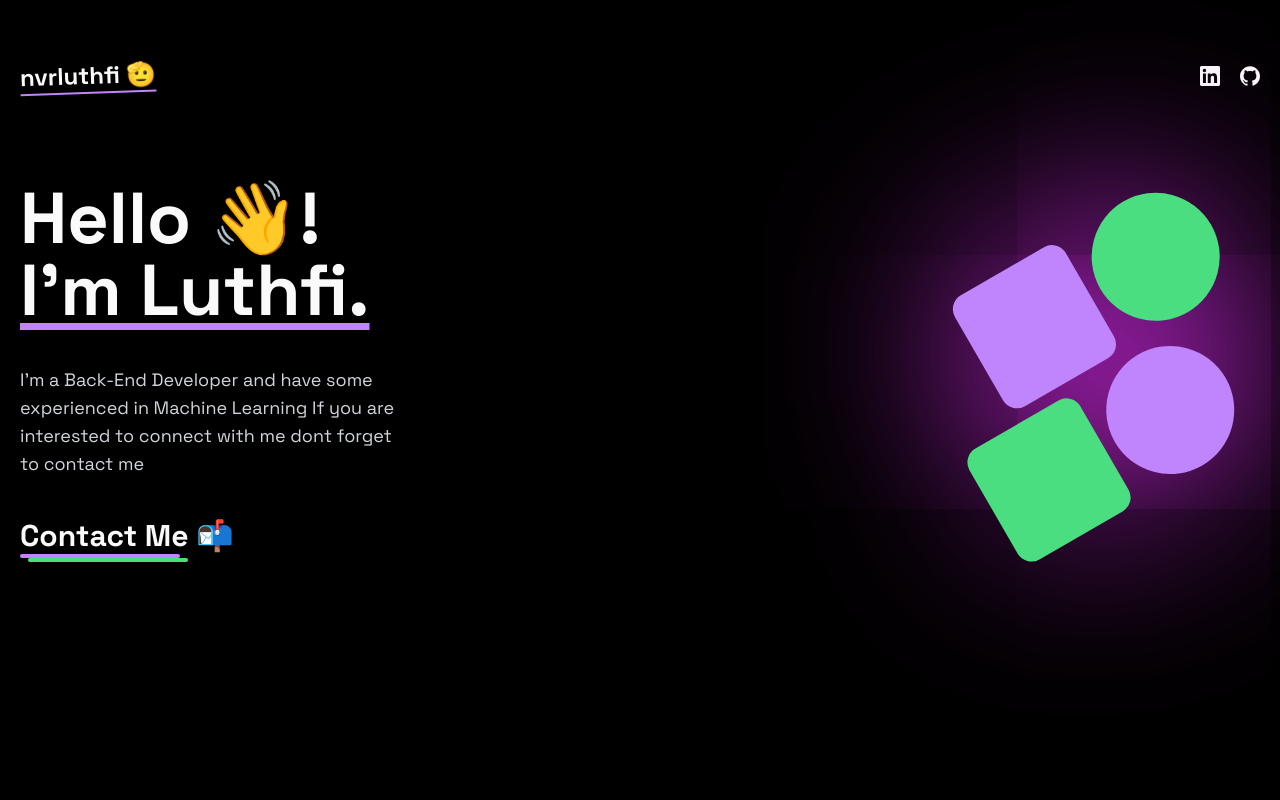
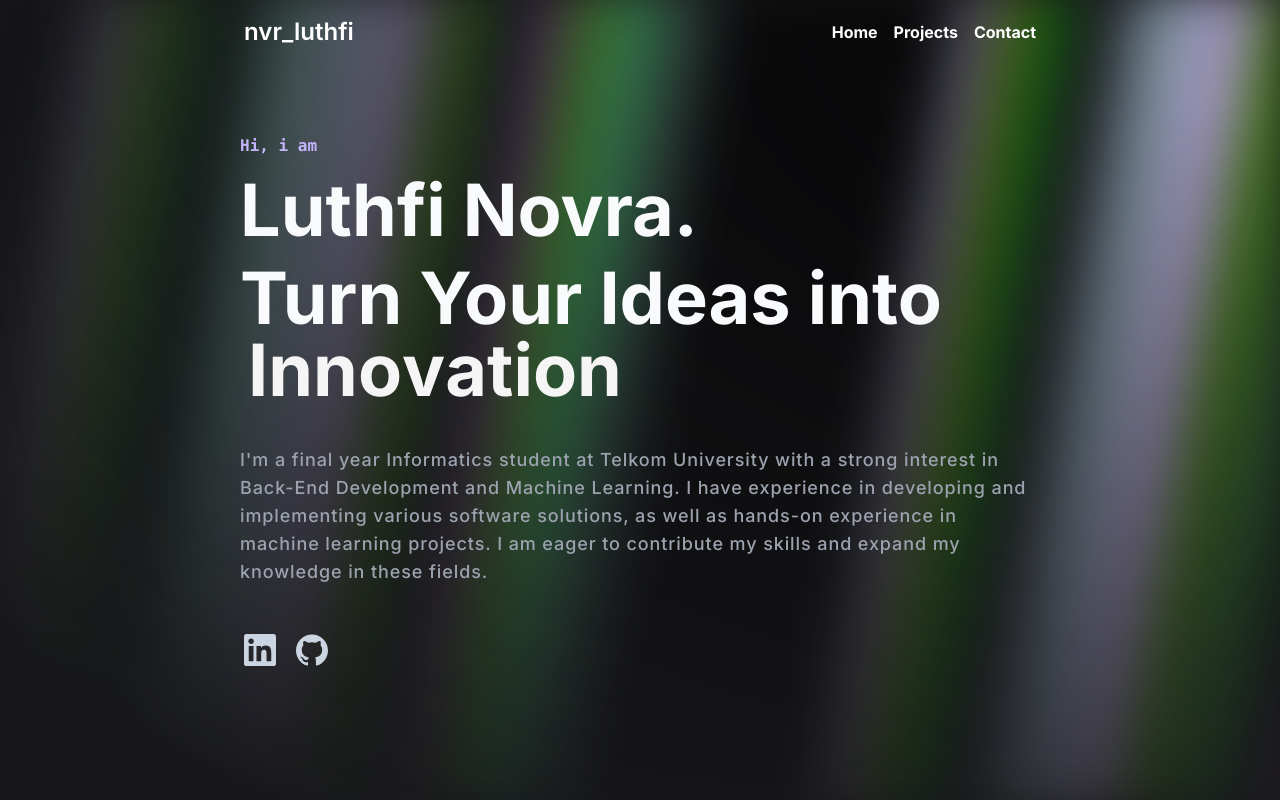
Before and after one commit to luthfinovra/web-portofolio, a Next.js app: page / in a window 1280 px wide. Built offline with nearby package versions, Linux system fonts and the light colour scheme.

Commit message:
Update Hero Section

```diff
--- a/app/(home)/components/HeroSection.tsx
+++ b/app/(home)/components/HeroSection.tsx
@@ -1,42 +1,84 @@
+import { FlipWords } from '@/components/ui/flip-words'
+import { motion } from 'framer-motion';
 import Link from 'next/link'
+import { useRouter } from 'next/router';
 import React from 'react'
+import { SiGithub, SiLinkedin } from 'react-icons/si';
 
 export default function HeroSection() {
-  return (
-    <div className='min-h-[60vh] flex flex-col-reverse gap-10 lg:gap-0 lg:flex-row items-center justify-between'>
-        <div className='space-y-10 text-center lg:text-left'>
-            <h1 className='text-4xl lg:text-7xl font-bold'>
-                Hello 👋!
-                <br /><span className=' underline underline-offset-8 decoration-purple-400'>{"I'm Luthfi."}</span>
-            </h1>
+    const words = ["Reality", "Innovation", "Creation", "Possibility", "Inspiration"]
+    const socials = [
+        {
+            link: "https://www.linkedin.com/in/luthfi-novra/",
+            label: "Linkedin",
+            Icon: SiLinkedin,
 
-            <p className='md:w-96 text-lg text-gray-300'>
-                {"I'm a Back-End Developer and have some experienced in Machine Learning If you are interested to connect with me dont forget to contact me"}
-            </p>
+        },
+        {
+            link: "https://github.com/luthfinovra/",
+            label: "Github",
+            Icon: SiGithub,
+        }
+    ]
+    return (
+        <div
+            className="h-full flex flex-col justify-center
+        px-12 2xl:px-72 xl:px-56 lg:px-32  md:px-28 sm:px-8 py-16 sm:py-28 "
+        >
+            <motion.span
+                initial={{ y: 10, opacity: 0 }}
+                animate={{ y: 0, opacity: 1 }}
+                className="text-violet-300 text-AAsecondary font-mono font-bold"
+            >
+                Hi, i am
+            </motion.span>
+            <motion.h1
+                initial={{ y: 10, opacity: 0 }}
+                animate={{ y: 0, opacity: 1 }}
+                className="text-slate-50 font-bold text-3xl lg:text-7xl sm:text-5xl md:text-6xl mt-4"
+            >
+                Luthfi Novra.
+            </motion.h1>
+            <motion.h2
+                initial={{ y: 10, opacity: 0 }}
+                animate={{ y: 0, opacity: 1 }}
+                className="text-slate-50 font-bold text-3xl lg:text-7xl sm:text-5xl md:text-6xl mt-4"
+            >
+                Turn Your Ideas into <FlipWords className="text-violet-300" words={words} />
+            </motion.h2>
 
-            <Link className='inline-block group' href={"mailto:luthfinovra19@gmail.com"}>
-            <div>
-                <h1 className='text-3xl font-bold group-hover:scale-105'>Contact Me 📬</h1>
-                <div className='w-40 h-1 bg-purple-400 rounded-full group-hover:bg-green-400 group-hover:translate-x-2 group-hover:h-1 transition-all'></div>
-                <div className='w-40 h-1 bg-green-400 rounded-full translate-x-2 group-hover:bg-purple-400 group-hover:translate-x-0 group-hover:h-1 transition-all'></div>
-            </div>
-            </Link>
+            <motion.h3
+                initial={{ y: 10, opacity: 0 }}
+                animate={{ y: 0, opacity: 1 }}
+                className="text-gray-400 text-sm md:text-lg sm:text-md mt-10 tracking-wider font-medium secondary"
+            >
+                I&apos;m a final year Informatics student at Telkom University with a strong interest in
+                Back-End Development and Machine Learning.
+                I have experience in developing and implementing various software solutions, as well as hands-on experience in machine learning projects.
+                I am eager to contribute my skills and expand my knowledge in these fields.
+                {/* <br className="2xl:block hidden" />creating and deploying them, as well as implementing the
+          front-end components to enable seamless user interactions. */}
+            </motion.h3>
+            <motion.div
+                initial={{ y: 10, opacity: 0 }}
+                animate={{ y: 0, opacity: 1 }}
+                className="mt-12 px-1"
+            >
+                <div className='flex items-center gap-5'>
+                    {socials.map((social, index) => {
+                        const Icon = social.Icon;
 
+                        return (
+                            <Link
+                                href={social.link}
+                                key={index}
+                                aria-label={social.label}
+                                target="_blank">
+                                <Icon className='text-slate-300 hover:text-violet-300 size-5 md:size-8 transition-all' />
+                            </Link>);
+                    })}
+                </div>
+            </motion.div>
         </div>
-            <div>
-                <div className='size-72 space-y-3 -rotate-[30deg] relative'>
-                    <div className='flex gap-3 translate-x-8'>
-                        <div className='size-32 rounded-2xl bg-purple-400'></div>
-                        <div className='size-32 rounded-full bg-green-400'></div>
-                    </div>
-                    <div className='flex gap-3 -translate-x-8'>
-                        <div className='size-32 rounded-2xl bg-green-400'></div>
-                        <div className='size-32 rounded-full bg-purple-400'></div>
-                    </div>
-
-                    <div className='glow absolute top-[40%] right-1/2 -z-10'></div>
-                </div>
-            </div>
-    </div>
-  )
+    );
 }
--- a/app/(home)/components/Navbar.tsx
+++ b/app/(home)/components/Navbar.tsx
@@ -1,40 +1,18 @@
-import { Icon } from 'lucide-react'
-import Link from 'next/link'
 import React from 'react'
-import { SiGithub, SiLinkedin } from 'react-icons/si'
 
 export default function Navbar() {
-    const socials = [
-        {
-            link: "https://www.linkedin.com/in/luthfi-novra/",
-            label: "Linkedin",
-            Icon: SiLinkedin,
-
-        },
-        {
-            link: "https://github.com/luthfinovra/",
-            label: "Github",
-            Icon: SiGithub,
-        }
-    ]
-  return (
-    <nav className='py-10 flex justify-between items-center'>
-        <h1 className='text-2xl font-bold underline underline-offset-8 decoration-purple-400 -rotate-2 hover:-rotate-2 hover:scale-110 hover:decoration-green-400 transition-all'>nvrluthfi 🫡</h1>
-
-        <div className='flex items-center gap-5'>
-            {socials.map((social, index)=>{
-                const Icon = social.Icon;
-
-                return (
-                <Link
-                    href={social.link}
-                    key={index}
-                    aria-label={social.label}
-                    target="_blank">
-                    <Icon className='size-5 hover:scale-125 transition-all'/>
-                </Link>);
-            })}
-        </div>
-    </nav>
-  )
+    return (
+        <nav className="absolute top-0 left-0 right-0 z-50 px-5 text-white">
+            <div className="x-12 2xl:px-72 xl:px-56 lg:px-32  md:px-28 sm:px-8">
+                <div className="flex items-center justify-between h-16">
+                    <span className="text-2xl dark:text-white font-semibold">nvr_luthfi</span>
+                    <div className="flex space-x-4 font-bold dark:text-white">
+                        <a href="#" className='dark:hover:text-violet-300'>Home</a>
+                        <a href="#" className=' dark:hover:text-violet-300'>Projects</a>
+                        <a href="#" className=' dark:hover:text-violet-300'>Contact</a>
+                    </div>
+                </div>
+            </div>
+        </nav>
+    )
 }
--- a/app/(home)/page.tsx
+++ b/app/(home)/page.tsx
@@ -1,14 +1,29 @@
+"use client";
+
+import { motion } from "framer-motion";
+import { AuroraBackground } from "../../components/ui/aurora-background";
 import React from 'react'
 import Navbar from './components/Navbar'
 import HeroSection from './components/HeroSection'
 
 export default function page() {
   return (
-    <div className='min-h-screen bg-black overflow-hidden'>
-      <div className='max-w-7xl mx-auto p-5'>
-        <Navbar />
-        <HeroSection/>
-      </div>
-    </div>
-  )
+    <>
+      <Navbar />
+      <AuroraBackground>
+        <motion.div
+          initial={{ opacity: 0.0, y: 40 }}
+          whileInView={{ opacity: 1, y: 0 }}
+          transition={{
+            delay: 0.3,
+            duration: 0.8,
+            ease: "easeInOut",
+          }}
+          className="relative flex flex-col gap-4 items-center justify-center px-4"
+        >
+          <HeroSection />
+        </motion.div>
+      </AuroraBackground>
+    </>
+  );
 }
--- a/app/layout.tsx
+++ b/app/layout.tsx
@@ -1,9 +1,12 @@
 import type { Metadata } from "next";
-import { Space_Grotesk } from "next/font/google";
+import { Inter } from "next/font/google";
 import "./globals.css";
 import { ThemeProvider } from "@/components/theme-provider";
 
-const spaceGrotesk = Space_Grotesk({ subsets: ["latin"] });
+const inter = Inter({ subsets: ["latin"] });
+
+import { IconContext } from "react-icons";
+import { FaFolder } from "react-icons/fa";
 
 export const metadata: Metadata = {
   title: "Create Next App",
@@ -17,7 +20,7 @@ export default function RootLayout({
 }>) {
   return (
     <html lang="en" suppressHydrationWarning>
-      <body className={spaceGrotesk.className}>
+      <body className={inter.className}>
         <ThemeProvider
           attribute="class"
           defaultTheme="dark"
--- /dev/null
+++ b/components/ui/aurora-background.tsx
@@ -0,0 +1,54 @@
+"use client";
+import { cn } from "@/utils/cn";
+import React, { ReactNode } from "react";
+
+interface AuroraBackgroundProps extends React.HTMLProps<HTMLDivElement> {
+    children: ReactNode;
+    showRadialGradient?: boolean;
+}
+
+export const AuroraBackground = ({
+    className,
+    children,
+    showRadialGradient = true,
+    ...props
+}: AuroraBackgroundProps) => {
+    return (
+        <main>
+            <div
+                className={cn(
+                    "relative flex flex-col  h-[100vh] items-center justify-center bg-zinc-50 dark:bg-zinc-900  text-slate-950 transition-bg",
+                    className
+                )}
+                {...props}
+            >
+                <div className="absolute inset-0 overflow-hidden">
+                    <div
+                        //   I'm sorry but this is what peak developer performance looks like // trigger warning
+                        className={cn(
+                            `
+            [--white-gradient:repeating-linear-gradient(100deg,var(--white)_0%,var(--white)_7%,var(--transparent)_10%,var(--transparent)_12%,var(--white)_16%)]
+            [--dark-gradient:repeating-linear-gradient(100deg,var(--black)_0%,var(--black)_7%,var(--transparent)_10%,var(--transparent)_12%,var(--black)_16%)]
+            [--aurora:repeating-linear-gradient(100deg,var(--lime-600)_10%,var(--green-400)_15%,var(--purple-300)_25%,var(--violet-500)_15%,var(--zinc-400)_15%)]
+            [background-image:var(--white-gradient),var(--aurora)]
+            dark:[background-image:var(--dark-gradient),var(--aurora)]
+            [background-size:400%,_200%]
+            [background-position:50%_50%,50%_50%]
+            filter blur-[25px] invert dark:invert-0
+            after:content-[""] after:absolute after:inset-0 after:[background-image:var(--white-gradient),var(--aurora)]
+            after:dark:[background-image:var(--dark-gradient),var(--aurora)]
+            after:[background-size:200%,_100%]
+            after:animate-aurora after:[background-attachment:fixed] after:mix-blend-difference
+            pointer-events-none
+            absolute -inset-[10px] opacity-75 will-change-transform`,
+
+                            showRadialGradient &&
+                            `[mask-image:radial-gradient(ellipse_at_100%_0%,black_10%,var(--transparent)_90%)]`
+                        )}
+                    ></div>
+                </div>
+                {children}
+            </div>
+        </main>
+    );
+};
--- /dev/null
+++ b/components/ui/flip-words.tsx
@@ -0,0 +1,85 @@
+"use client";
+import React, { useCallback, useEffect, useRef, useState } from "react";
+import { AnimatePresence, motion, LayoutGroup } from "framer-motion";
+import { cn } from "@/utils/cn";
+
+export const FlipWords = ({
+    words,
+    duration = 3000,
+    className,
+}: {
+    words: string[];
+    duration?: number;
+    className?: string;
+}) => {
+    const [currentWord, setCurrentWord] = useState(words[0]);
+    const [isAnimating, setIsAnimating] = useState<boolean>(false);
+
+    // thanks for the fix Julian - https://github.com/Julian-AT
+    const startAnimation = useCallback(() => {
+        const word = words[words.indexOf(currentWord) + 1] || words[0];
+        setCurrentWord(word);
+        setIsAnimating(true);
+    }, [currentWord, words]);
+
+    useEffect(() => {
+        if (!isAnimating)
+            setTimeout(() => {
+                startAnimation();
+            }, duration);
+    }, [isAnimating, duration, startAnimation]);
+
+    return (
+        <AnimatePresence
+            onExitComplete={() => {
+                setIsAnimating(false);
+            }}
+        >
+            <motion.div
+                initial={{
+                    opacity: 0,
+                    y: 10,
+                }}
+                animate={{
+                    opacity: 1,
+                    y: 0,
+                }}
+                transition={{
+                    duration: 0.4,
+                    ease: "easeInOut",
+                    type: "spring",
+                    stiffness: 100,
+                    damping: 10,
+                }}
+                exit={{
+                    opacity: 0,
+                    y: -40,
+                    x: 40,
+                    filter: "blur(8px)",
+                    scale: 2,
+                    position: "absolute",
+                }}
+                className={cn(
+                    "z-10 inline-block relative text-left text-neutral-900 dark:text-neutral-100 px-2",
+                    className
+                )}
+                key={currentWord}
+            >
+                {currentWord.split("").map((letter, index) => (
+                    <motion.span
+                        key={currentWord + index}
+                        initial={{ opacity: 0, y: 10, filter: "blur(8px)" }}
+                        animate={{ opacity: 1, y: 0, filter: "blur(0px)" }}
+                        transition={{
+                            delay: index * 0.08,
+                            duration: 0.4,
+                        }}
+                        className="inline-block"
+                    >
+                        {letter}
+                    </motion.span>
+                ))}
+            </motion.div>
+        </AnimatePresence>
+    );
+};
--- a/package.json
+++ b/package.json
@@ -11,6 +11,7 @@
   "dependencies": {
     "class-variance-authority": "^0.7.0",
     "clsx": "^2.1.1",
+    "framer-motion": "^11.2.12",
     "lucide-react": "^0.397.0",
     "next": "14.2.4",
     "next-themes": "^0.3.0",
--- a/tailwind.config.ts
+++ b/tailwind.config.ts
@@ -1,4 +1,8 @@
 import type { Config } from "tailwindcss"
+
+const {
+  default: flattenColorPalette,
+} = require("tailwindcss/lib/util/flattenColorPalette");
 
 const config = {
   darkMode: ["class"],
@@ -7,7 +11,7 @@ const config = {
     './components/**/*.{ts,tsx}',
     './app/**/*.{ts,tsx}',
     './src/**/*.{ts,tsx}',
-	],
+  ],
   prefix: "",
   theme: {
     container: {
@@ -52,6 +56,13 @@ const config = {
           DEFAULT: "hsl(var(--card))",
           foreground: "hsl(var(--card-foreground))",
         },
+        AAprimary: "#0b192f",
+        AAsecondary: "#e879f9",
+        AAError: "#ff6489",
+        AAtertiary: "#112340",
+        ResumeButtonHover: "#153040",
+        MobileNavBarColor: "#112340",
+        StartupBackground: "#020c1b",
       },
       borderRadius: {
         lg: "var(--radius)",
@@ -67,14 +78,34 @@ const config = {
           from: { height: "var(--radix-accordion-content-height)" },
           to: { height: "0" },
         },
+        aurora: {
+          from: {
+            backgroundPosition: "50% 50%, 50% 50%",
+          },
+          to: {
+            backgroundPosition: "350% 50%, 350% 50%",
+          },
+        },
       },
       animation: {
         "accordion-down": "accordion-down 0.2s ease-out",
         "accordion-up": "accordion-up 0.2s ease-out",
+        aurora: "aurora 60s linear infinite",
       },
     },
   },
-  plugins: [require("tailwindcss-animate")],
+  plugins: [require("tailwindcss-animate"), addVariablesForColors],
 } satisfies Config
 
+function addVariablesForColors({ addBase, theme }: any) {
+  let allColors = flattenColorPalette(theme("colors"));
+  let newVars = Object.fromEntries(
+    Object.entries(allColors).map(([key, val]) => [`--${key}`, val])
+  );
+
+  addBase({
+    ":root": newVars,
+  });
+}
+
 export default config
--- /dev/null
+++ b/utils/cn.ts
@@ -0,0 +1,6 @@
+import { ClassValue, clsx } from "clsx";
+import { twMerge } from "tailwind-merge";
+
+export function cn(...inputs: ClassValue[]) {
+  return twMerge(clsx(inputs));
+}
```
Also changed, not shown: 1 other file (tests, documents, lock files or other folders). Lines whose indentation alone changed are shown as unchanged.
